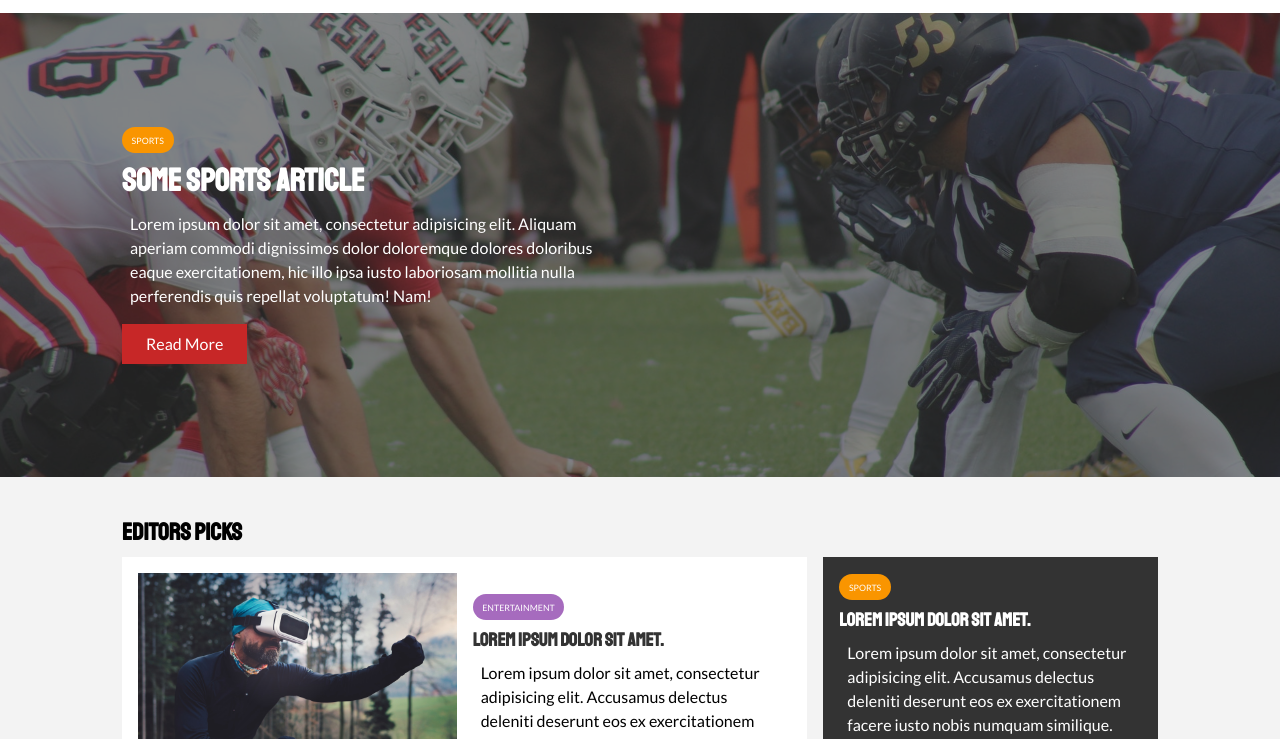
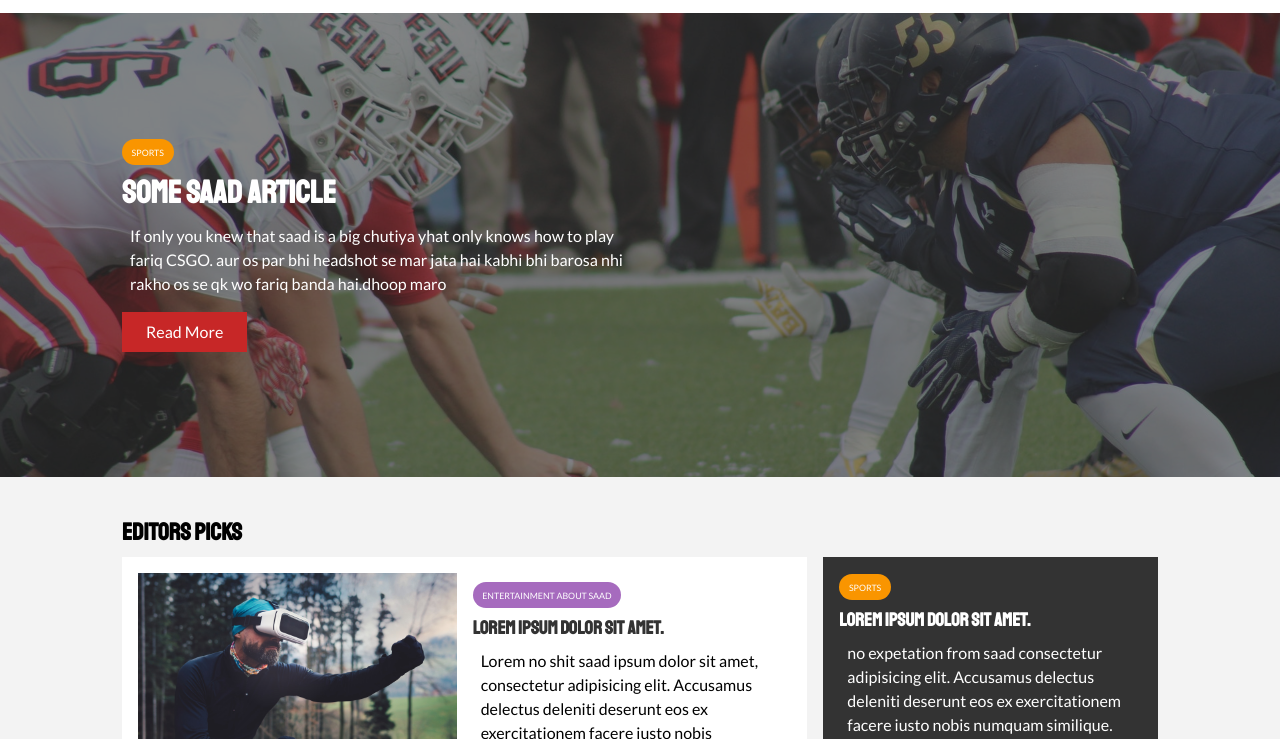
Before and after one commit to dev1942/newsgrid1, a plain HTML site: page index.html in a window 1280 px wide. Shown: the part 61-800 px from the top of the page. Drawn offline with Linux system fonts and the light colour scheme.

Commit message:
some saad

```diff
--- a/index.html
+++ b/index.html
@@ -13,7 +13,7 @@
 
     <link rel="shortcut icon" type="image/x-icon" href="favicon.ico">
 
-    <title>NewsGrid | Latest News</title>
+    <title>NewsGrid | SAADi News</title>
 </head>
 <body>
 <nav id="main-nav">
@@ -38,10 +38,8 @@
         <div class="showcase-container">
             <div class="showcase-content">
                 <div class="category category-sports">Sports</div>
-                <h1>Some Sports Article</h1>
-                <p>Lorem ipsum dolor sit amet, consectetur adipisicing elit. Aliquam aperiam commodi dignissimos dolor
-                    doloremque dolores doloribus eaque exercitationem, hic illo ipsa iusto laboriosam mollitia nulla
-                    perferendis quis repellat voluptatum! Nam!</p>
+                <h1>Some Saad Article</h1>
+                <p>If only you knew that saad is a big chutiya yhat only knows how to play fariq CSGO. aur os par bhi headshot se mar jata hai kabhi bhi barosa nhi rakho os se qk wo fariq banda hai.dhoop maro</p>
                 <a href="article.html" class="btn btn-pri">Read More</a>
             </div>
         </div>
@@ -54,9 +52,9 @@
         <article class="card">
             <img src="img/articles/ent1.jpg" alt="en1">
             <div>
-                <div class="category category-ent">Entertainment</div>
+                <div class="category category-ent">Entertainment about saad</div>
                 <h3><a href="article.html">Lorem ipsum dolor sit amet.</a></h3>
-                <p>Lorem ipsum dolor sit amet, consectetur adipisicing elit. Accusamus delectus deleniti deserunt
+                <p>Lorem no shit saad ipsum dolor sit amet, consectetur adipisicing elit. Accusamus delectus deleniti deserunt
                     eos ex
                     exercitationem facere iusto nobis numquam similique.</p>
             </div>
@@ -64,7 +62,7 @@
         <article class="card bg-dark">
             <div class="category category-sports">Sports</div>
             <h3><a href="article.html">Lorem ipsum dolor sit amet.</a></h3>
-            <p>Lorem ipsum dolor sit amet, consectetur adipisicing elit. Accusamus delectus deleniti deserunt
+            <p>no expetation from saad consectetur adipisicing elit. Accusamus delectus deleniti deserunt
                 eos ex
                 exercitationem facere iusto nobis numquam similique.</p>
         </article>
```
